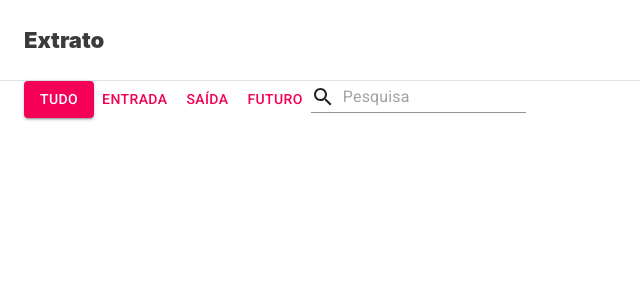
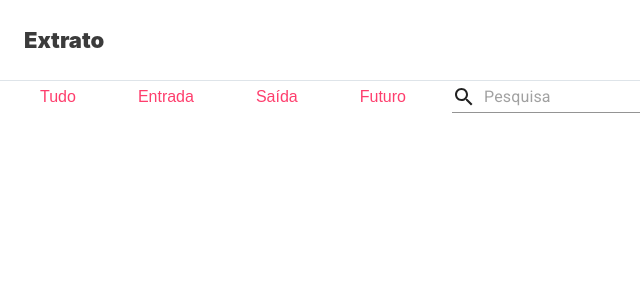
Before and after one commit to thalita12/bank-extract, a React (Create React App) app: page / in a window 1280 px wide. Shown: the top 300 px of the page, without its empty margins (0-640 px from the left). Built offline with nearby package versions, Linux system fonts and the light colour scheme.

Commit message:
Added configurations file of prettier and eslint.

```diff
--- a/src/App.js
+++ b/src/App.js
@@ -1,10 +1,8 @@
-import React from "react";
+import React from 'react';
 import Extract from './pages/extract';
 
 const App = () => {
-  return (
-    <Extract />
-  );
+  return <Extract />;
 };
 
 export default App;
--- /dev/null
+++ b/src/common/components/button-list/index.css
@@ -0,0 +1,26 @@
+.btn {
+    margin-right: 30px;
+    font-size: 16px;
+    line-height: 24px;
+    font-weight: 400;
+    color: var(--primary-color);
+    background-color: #fff;
+    padding: 4px 16px;
+    border-radius: 32px;
+    border: 0;
+}
+
+.btn:hover, .btn:active {
+    background-color: #eaf7ff;
+    cursor: pointer;
+}
+
+.active {
+    background-color: var(--primary-color);
+    color: #fff;
+}
+
+.active:hover, .active:active {
+    background-color: #bf002c;
+    cursor: pointer;
+}
--- /dev/null
+++ b/src/common/components/button-list/index.js
@@ -0,0 +1,25 @@
+import React from 'react';
+import './index.css';
+
+const ButtonList = ({ values, onClickButton }) => {
+  const handleClickButton = ({ value }) => {
+    onClickButton({ value });
+  };
+
+  return (
+    <>
+      {values.map((props) => (
+        <button
+          type="button"
+          key={props.key}
+          className={`btn ${props.active ? 'active' : ''}`}
+          onClick={() => handleClickButton(props)}
+        >
+          {props.label}
+        </button>
+      ))}
+    </>
+  );
+};
+
+export default ButtonList;
--- a/src/common/components/filter/index.js
+++ b/src/common/components/filter/index.js
@@ -1,25 +1,20 @@
-import React from 'react';
-import { Button, Container, FormControl, Input, InputAdornment } from '@material-ui/core';
+import React, { useEffect, useState } from 'react';
+import { Container, FormControl, Input, InputAdornment } from '@material-ui/core';
 import Search from '@material-ui/icons/Search';
+import ButtonList from '../button-list';
+import BUTTON_FILTERS from '../../constants/button-filters';
 
 const Filter = () => {
+  const [values, setValues] = useState(BUTTON_FILTERS);
+  const handleClickFilter = ({ value }) => {
+    console.log(value);
+  };
+
+  useEffect(() => {}, []);
+
   return (
     <Container>
-            <Button variant="contained" color="secondary">
-                Tudo
-            </Button>
-
-            <Button color="secondary">
-                Entrada
-            </Button>
-
-            <Button color="secondary">
-                Saída
-            </Button>
-
-            <Button color="secondary">
-                Futuro
-            </Button>
+      <ButtonList values={values} onClickButton={handleClickFilter} />
 
       <FormControl>
         <Input
@@ -33,7 +28,7 @@ const Filter = () => {
         />
       </FormControl>
     </Container>
-    )
+  );
 };
 
 export default Filter;
--- a/src/common/components/header/index.css
+++ b/src/common/components/header/index.css
@@ -8,5 +8,5 @@
     font-size: 22px;
     line-height: 32px;
     margin: 0;
-    color: #3B3B3B;
+    color: var(--secondary-color);
 }
--- a/src/common/components/header/index.js
+++ b/src/common/components/header/index.js
@@ -1,5 +1,5 @@
 import React from 'react';
-import { Container } from "@material-ui/core";
+import { Container } from '@material-ui/core';
 import './index.css';
 
 const Header = () => {
@@ -9,7 +9,7 @@ const Header = () => {
         <h2 className="title">Extrato</h2>
       </Container>
     </header>
-    )
+  );
 };
 
 export default Header;
--- /dev/null
+++ b/src/common/constants/button-filters.js
@@ -0,0 +1,24 @@
+const BUTTON_FILTERS = [
+  {
+    key: 'all',
+    label: 'Tudo',
+    value: 'all',
+  },
+  {
+    key: 'entry',
+    label: 'Entrada',
+    value: 'entry',
+  },
+  {
+    key: 'exit',
+    label: 'Saída',
+    value: 'exit',
+  },
+  {
+    key: 'future',
+    label: 'Futuro',
+    value: 'future',
+  },
+];
+
+export default BUTTON_FILTERS;
--- a/src/index.css
+++ b/src/index.css
@@ -1,3 +1,8 @@
+:root {
+  --primary-color: #fe3e6d;
+  --secondary-color: #3b3b3b;
+}
+
 body {
   margin: 0;
   font-family: -apple-system, BlinkMacSystemFont, 'Segoe UI', 'Roboto', 'Oxygen',
--- a/src/index.js
+++ b/src/index.js
@@ -8,7 +8,7 @@ ReactDOM.render(
   <React.StrictMode>
     <App />
   </React.StrictMode>,
-  document.getElementById('root')
+  document.getElementById('root'),
 );
 
 // If you want to start measuring performance in your app, pass a function
--- a/src/reportWebVitals.js
+++ b/src/reportWebVitals.js
@@ -1,4 +1,4 @@
-const reportWebVitals = onPerfEntry => {
+const reportWebVitals = (onPerfEntry) => {
   if (onPerfEntry && onPerfEntry instanceof Function) {
     import('web-vitals').then(({ getCLS, getFID, getFCP, getLCP, getTTFB }) => {
       getCLS(onPerfEntry);
```
Also changed, not shown: package.json (+10 -0 lines), src/pages/extract/index.js (+7 -7 lines), 2 other files (tests, documents, lock files or other folders). Lines whose indentation alone changed are shown as unchanged.
